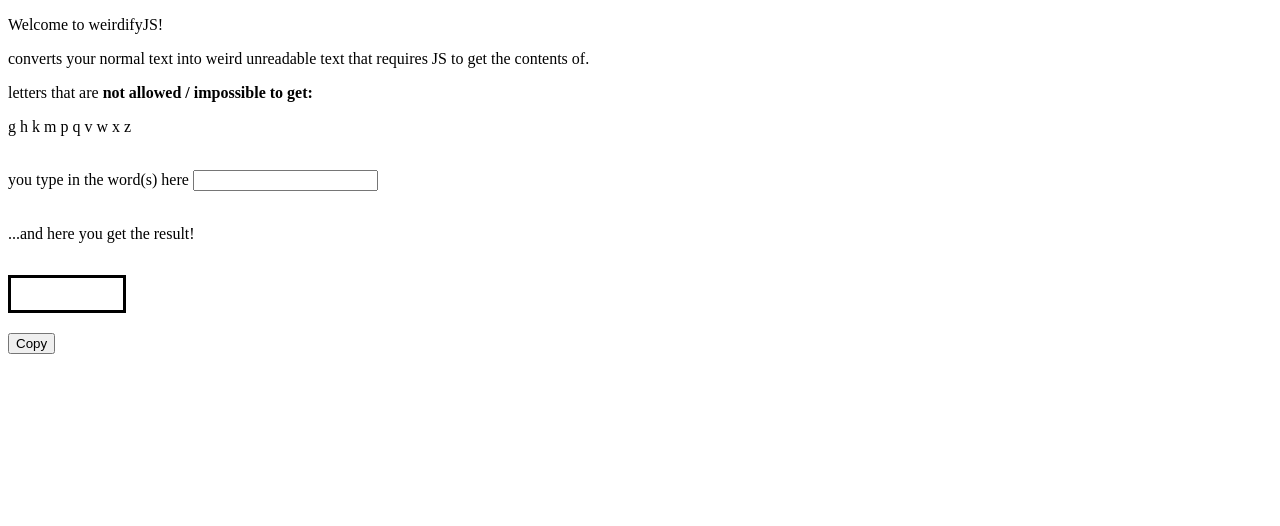
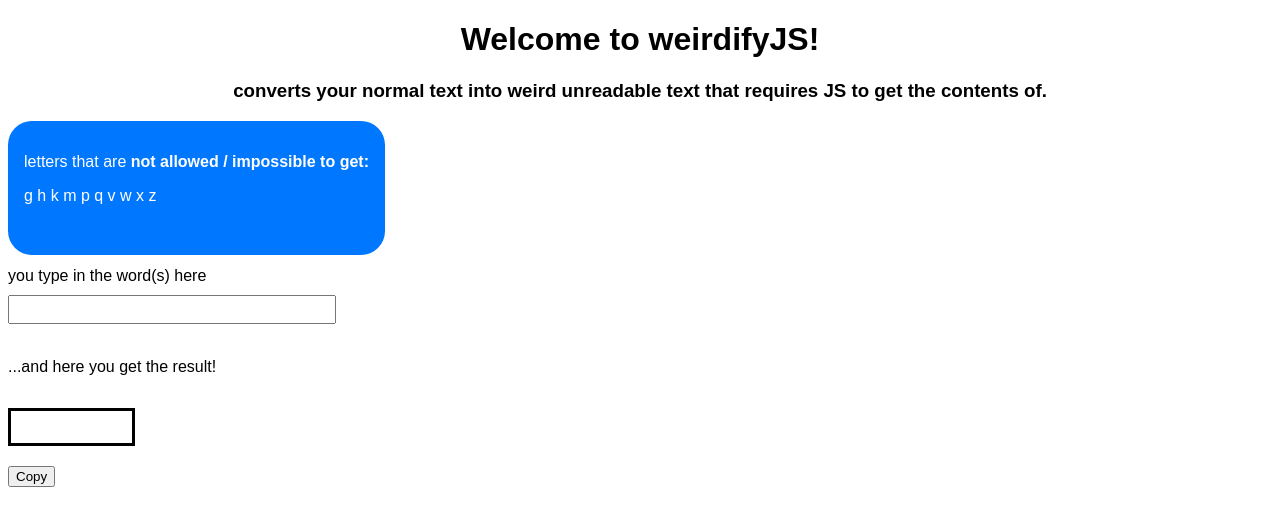
Before and after one commit to AgentCreator/weirdJSTranslator, a Python web app: template templates/index.html in a window 1280 px wide. Shown: the top 526 px of the page. Run offline with Jinja, Linux system fonts and the light colour scheme; the template is opened without the code that fills it, so the values that code supplies are empty.

Commit message:
made the ui more beautiful

```diff
--- a/templates/index.html
+++ b/templates/index.html
@@ -3,31 +3,28 @@
 
 <title>wierdify JS</title>
 
-<p>Welcome to weirdifyJS!</p>
-
-<p>converts your normal text into weird unreadable text that requires JS to get the contents of.</p>
-
+<body>
+    <h1>Welcome to weirdifyJS!</h1>
+    <h3>converts your normal text into weird unreadable text that requires JS to get the contents of.</h3>
+    <div class="info">
         <p>letters that are <b>not allowed / impossible to get:</b></p>
         <p>g h k m p q v w x z</p>
         <br>
-
+    </div>
     <label>
         you type in the word(s) here
+        <br>
         <input type="text">
     </label>
-
-
-
     <br>
     <br>
     <p>...and here you get the result!</p>
-
     <p style="padding: 1rem; border-color: black; border-style: solid; display:inline-block; min-width: 10ch" id="result"></p>
-
-
     <div class="copies">
         <button onclick="copy()">Copy</button>
     </div>
+</body>
+
 <script>
     $("label > input").on("keyup", function () {
         {#console.log($(this).val())#}
@@ -44,3 +41,26 @@
         $(".copies").append("<p>copied!</p>")
     }
 </script>
+
+<style>
+    body {
+        font-family: arial, serif;
+    }
+    h1, h3 {
+        text-align: center;
+    }
+    .info {
+        background-color: #0077ff;
+        width: max-content;
+        padding: 1rem;
+        color: #fff;
+        border-radius: 1.5rem;
+        margin-bottom: .75rem;
+    }
+    input {
+        width: 20rem;
+        padding-top: 5px;
+        padding-bottom: 5px;
+        margin-top: 10px;
+    }
+</style>
```
Lines whose indentation alone changed are shown as unchanged.
